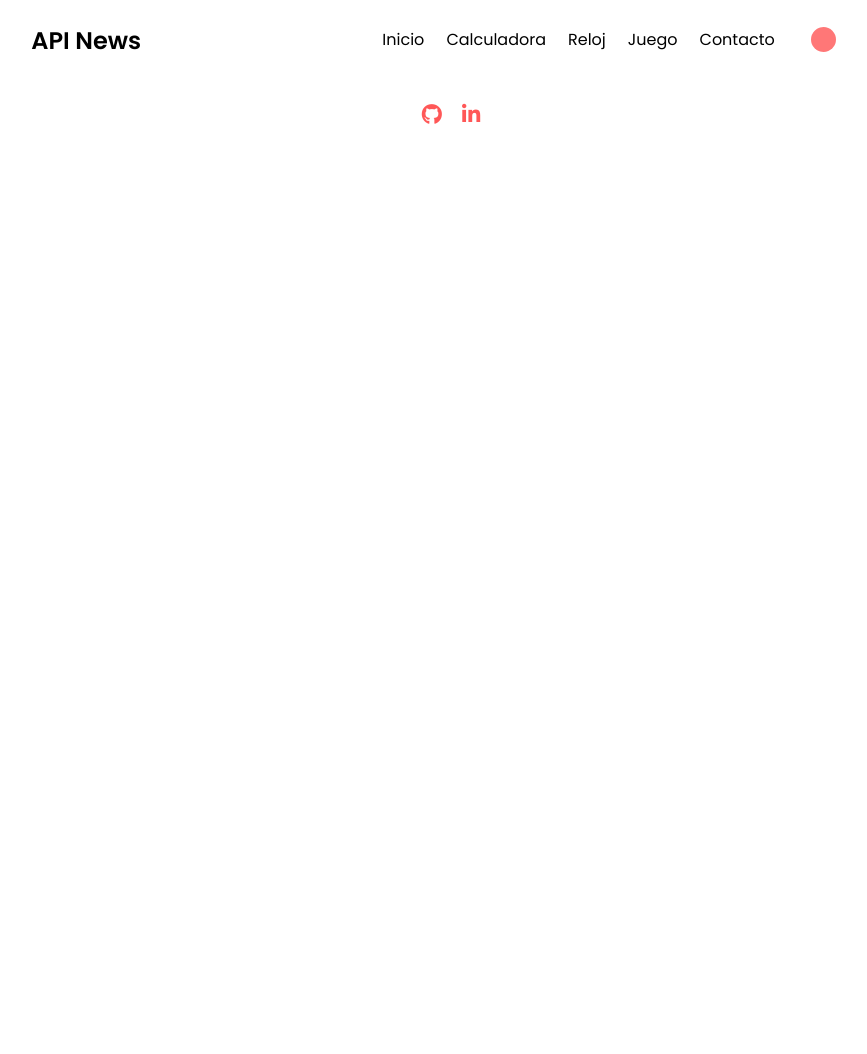
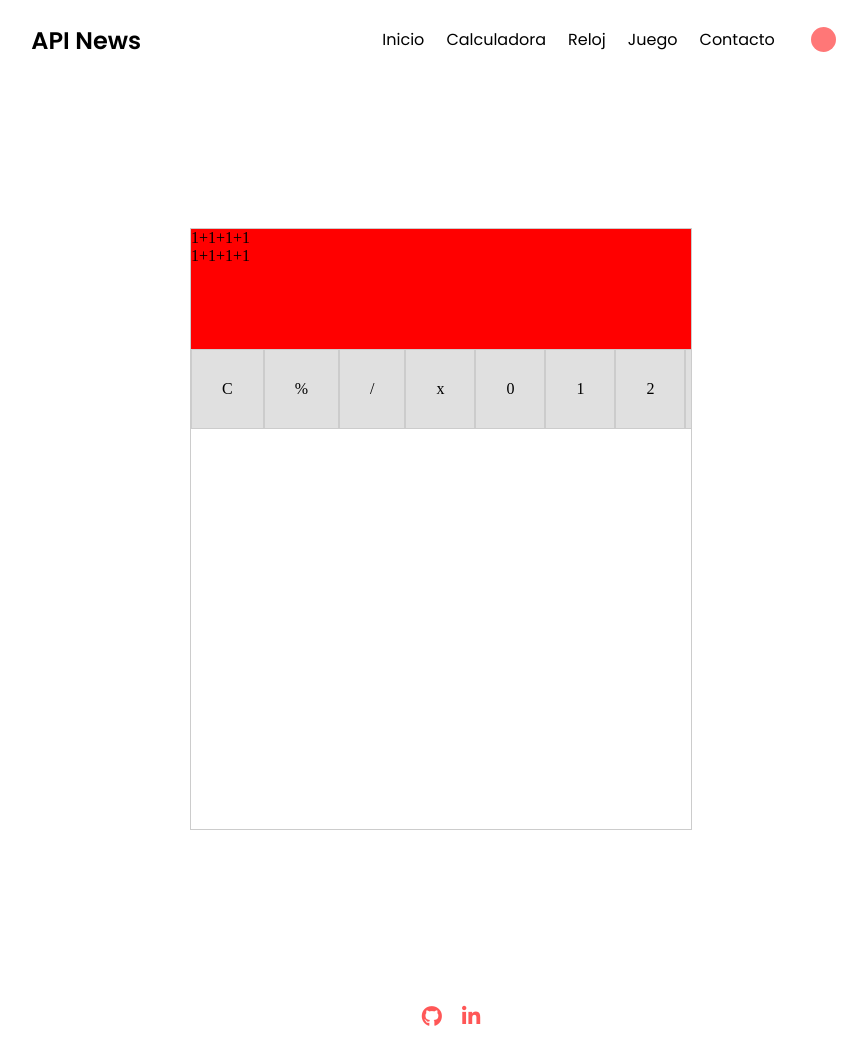
Before and after one commit to bmartinezr86/dynamic-jquery-blog, a website: page calculadora.html in a window 1280 px wide. Shown: the whole page, without its empty margins (199-1066 px from the left). Before the commit the page ends 800 px from the top, so only its background shows below. Drawn offline with nearby package versions, Linux system fonts and the light colour scheme.

Commit message:
estructura html de la calculadora creada y comienzo a dar estilos

```diff
--- a/assets/css/styles.css
+++ b/assets/css/styles.css
@@ -6,3 +6,39 @@
 @import url("loading.css");
 @import url("index-content.css");
 @import url("media-queries.css");
+
+/*Calculadora*/
+
+#containerCalc {
+    width: 90vh;
+    height: 90vh;
+}
+
+#calculadora {
+    width: 500px;
+    height: 600px;
+    border: 1px solid #ccc;
+    margin: 150px auto;
+    overflow: hidden;
+}
+
+#container-resultado {
+    background-color: red;
+    width: 500px;
+    height: 20%;
+}
+
+#container-options {
+    display: flex;
+    background-color: red;
+}
+
+.btn-calc {
+    padding: 30px;
+    border: 1px solid #ccc;
+    background-color: #e0e0e0;
+}
+
+#container-numbers {
+    display: flex;
+}
--- /dev/null
+++ b/assets/js/calculadora.js
@@ -0,0 +1,53 @@
+$(document).ready(function () {
+  var containerCalculadora = $("#container-calc");
+  function estructura() {
+    var calculadora = $('<div id="calculadora"></div>');
+    var containerResult = $('<div id="container-resultado"></div>');
+    var operation = $('<span id="operation">1+1+1+1</span>');
+    var result = $(
+      '<div><span id="operator"></span><span id="operation">1+1+1+1</span></div>'
+    );
+
+    containerResult.append(operation);
+    containerResult.append(result);
+
+    var containerOptions = $('<div id="container-options"></div>');
+    var btnC = $('<span id="reset" class ="btn-calc">C</span>');
+    var btnPercentag = $('<span id="percentag" class ="btn-calc">%</span>');
+    var btnDivide = $('<span id="divide" class ="btn-calc">/</span>');
+    var btnMultiply = $('<span id="multiply" class ="btn-calc">x</span>');
+    var btnMinus = $('<span id="minus" class ="btn-calc">-</span>');
+    var btnPlus = $('<span id="plus" class ="btn-calc">+</span>');
+    var btnEqual = $('<span id="equal" class ="btn-calc">=</span>');
+    var btnDot = $('<span id="dot" class ="btn-calc">.</span>');
+    var btnDelete = $(
+      '<span id="delete"><i class="fa-solid fa-delete-left"></i></span>'
+    );
+    var containerNumbers = $('<div id="container-numbers" ></div>');
+    for (let i = 0; i <= 9; i++) {
+      var num = $('<div id="num-' + i + '" class ="btn-calc">' + i + "</div>");
+      containerNumbers.append(num);
+    }
+    containerNumbers.append(btnDot);
+    containerNumbers.append(btnDelete);
+
+    containerOptions.append(btnC);
+    containerOptions.append(btnPercentag);
+    containerOptions.append(btnDivide);
+    containerOptions.append(btnMultiply);
+    containerOptions.append(containerNumbers);
+    containerOptions.append(btnMinus);
+    containerOptions.append(btnPlus);
+    containerOptions.append(btnEqual);
+
+    calculadora.append(containerResult);
+    calculadora.append(containerOptions);
+
+    containerCalculadora.append(calculadora);
+  }
+  function calculadora() {
+    estructura();
+  }
+
+  calculadora();
+});
--- a/calculadora.html
+++ b/calculadora.html
@@ -5,23 +5,22 @@
     <meta charset="UTF-8">
     <meta http-equiv="X-UA-Compatible" content="IE=edge">
     <meta name="viewport" content="width=device-width, initial-scale=1.0">
-    <title>Blog Dinamico con jQuery</title>
-    <link rel="icon" type="image/jpg" href="assets/img/favicon.png">
+    <title>Blog Dinámico con jQuery</title>
+    <!-- <link rel="icon" type="image/jpg" href="assets/img/favicon.png"> -->
     <link rel="stylesheet" type="text/css" href="assets/css/styles.css">
     <link rel="stylesheet" type="text/css" href="assets/fonts/fontawesome-6.4.0/css/all.min.css">
 </head>
 
 <body>
     <header id="header"></header>
-
-
-    <footer id="footer">
-    </footer>
+    <main id="container-calc"></main>
+    <footer id="footer"></footer>
 
     <script src="node_modules/jquery/dist/jquery.min.js"></script>
     <script src="assets/js/header.js" defer></script>
     <script src="assets/js/footer.js" defer></script>
-    <script src="assets/js/main.js" defer></script>
+    <script src="assets/js/calculadora.js" defer></script>
+    <script src="assets/js/scroll-up.js" defer></script>
 
 
 </body>
```
Also changed, not shown: assets/js/data.json (deleted, +0 -9 lines), assets/js/otros.js (deleted, +0 -25 lines), contacto.html (+6 -4 lines), index.html (+1 -1 lines), juego.html (+6 -6 lines), reloj.html (+6 -4 lines).
